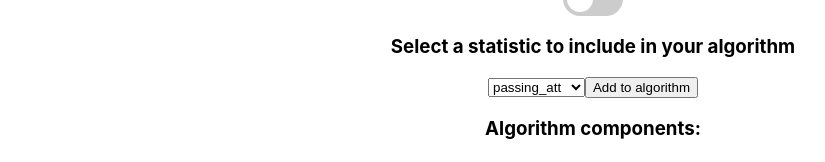
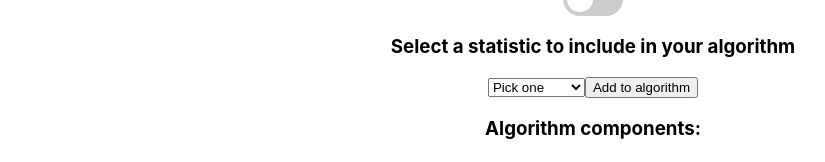
Before and after one commit to lbuckheit/thinkingFF, a React (Create React App) app: page / in a window 1280 px wide. Shown: the part 180-342 px from the top of the page, without its empty margins (47-872 px from the left). Built offline with nearby package versions, Linux system fonts and the light colour scheme.

Commit message:
solved my initial option issue with a front end validation.  Just made the first option in the statistics dropdown 'pick a statistic'

```diff
--- a/src/WRWeights.js
+++ b/src/WRWeights.js
@@ -5,7 +5,7 @@ class WRWeights extends React.Component {
   constructor(props) {
     super(props)
     this.state = {
-      target: this.props.selectedPositionArr[0],
+      target: ''
     }
     this.handleSubmit = this.handleSubmit.bind(this)
     this.handleChange = this.handleChange.bind(this)
@@ -14,10 +14,6 @@ class WRWeights extends React.Component {
   handleSubmit(event) {
     event.preventDefault()
     this.props.handleAddCategorySubmit(this.state.target)
-  }
-
-  componentDidUpdate() {
-    console.log('inwrweights', this.state.selectedPositionArr)
   }
 
   handleChange(event) {
@@ -29,6 +25,7 @@ class WRWeights extends React.Component {
       <form onSubmit={(event) => this.handleSubmit(event)}>
         <h3>Select a statistic to include in your algorithm</h3>
         <select onChange={(e) => this.handleChange(e)}>
+          <option>Pick one</option>
           {this.props.selectedPositionArr.map(elem => <option key={elem} value={elem}>{elem}</option>)}
         </select>
         <button type='submit'>Add to algorithm</button>
```
